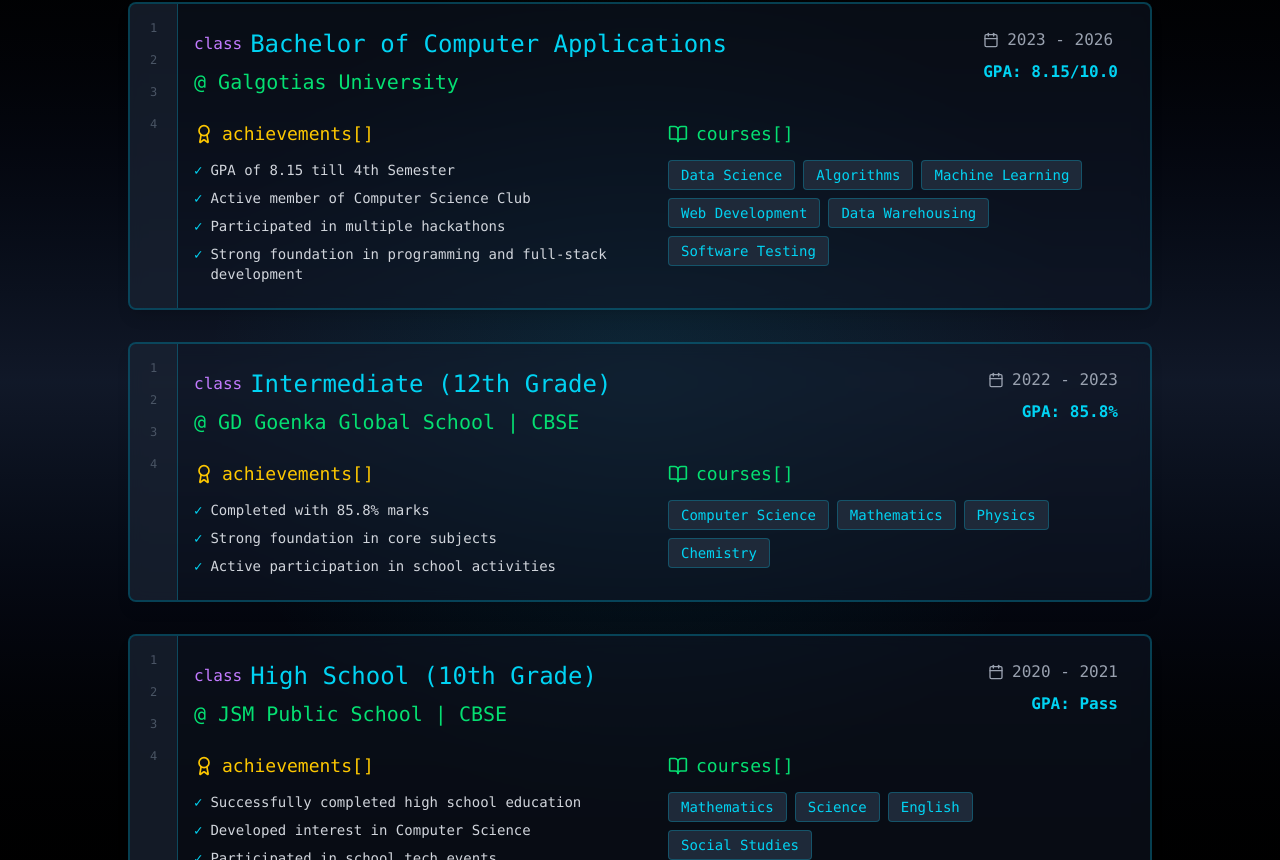
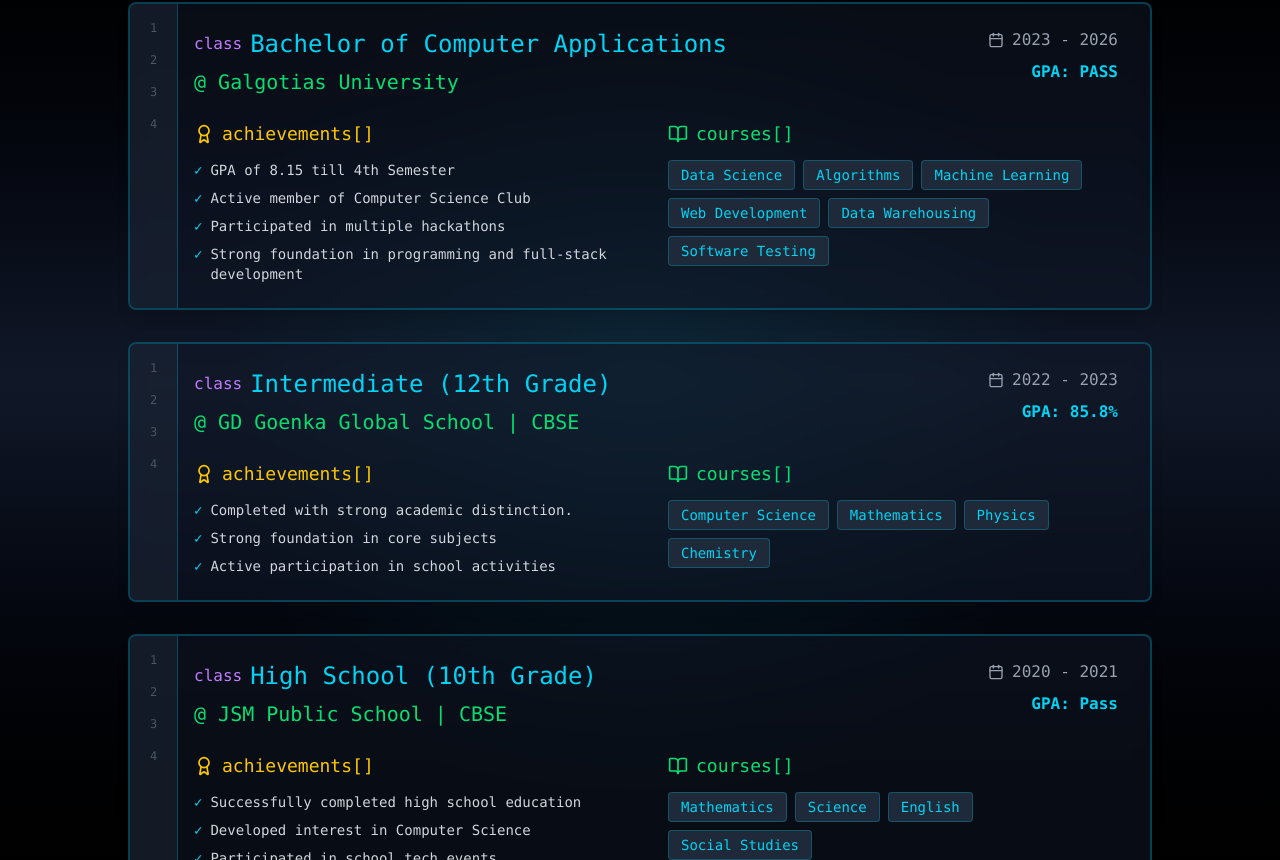
Before and after one commit to shivuu17/Shivank_katiyar_portfolio, a React (Vite) app: page / in a window 1280 px wide. Shown: the part 1010-1870 px from the top of the page. Built offline with nearby package versions, Linux system fonts and the light colour scheme.

Commit message:
Update Education.tsx

```diff
--- a/src/app/components/Education.tsx
+++ b/src/app/components/Education.tsx
@@ -11,7 +11,7 @@
     degree: "Bachelor of Computer Applications",
     institution: "Galgotias University",
     period: "2023 - 2026",
-    gpa: "8.15/10.0",
+    gpa: "PASS",
     achievements: [
       "GPA of 8.15 till 4th Semester",
       "Active member of Computer Science Club",
@@ -33,7 +33,7 @@
     period: "2022 - 2023",
     gpa: "85.8%",
     achievements: [
-      "Completed with 85.8% marks",
+      "Completed with strong academic distinction.",
       "Strong foundation in core subjects",
       "Active participation in school activities",
     ],
```
